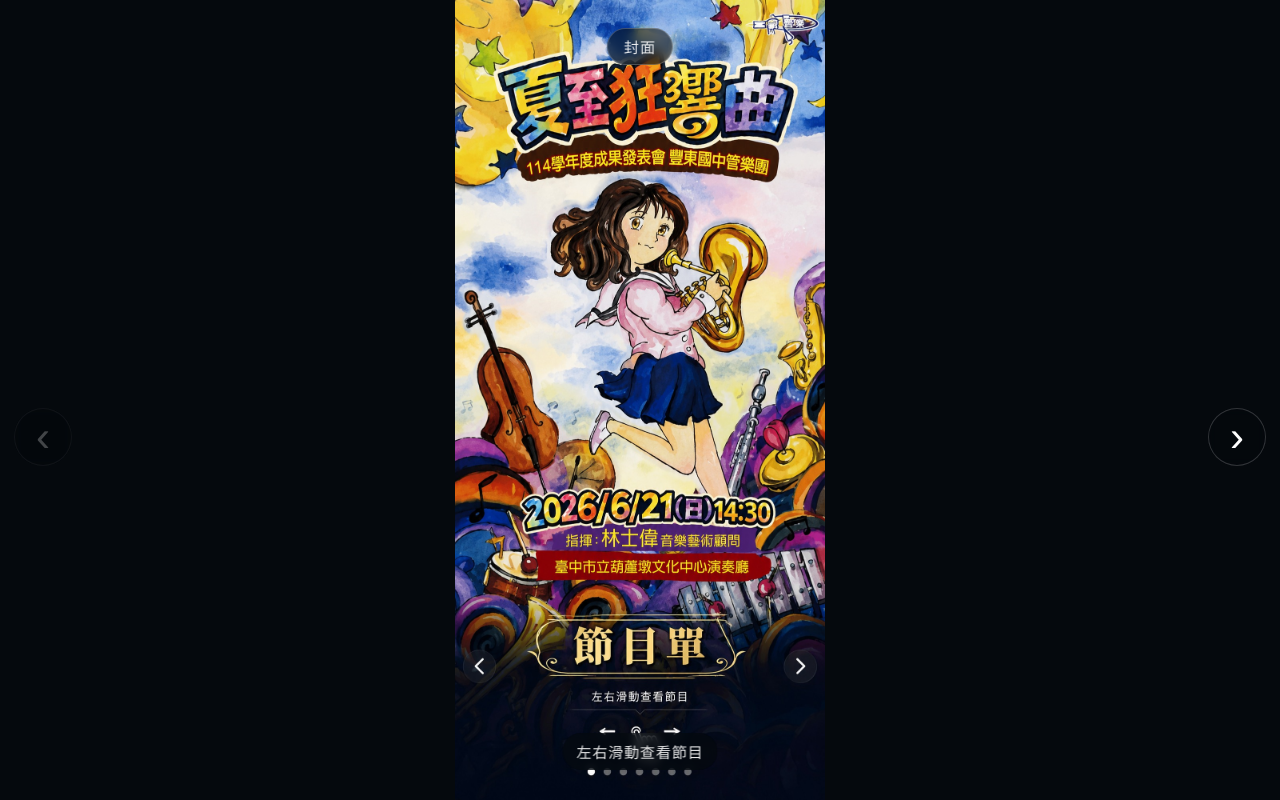
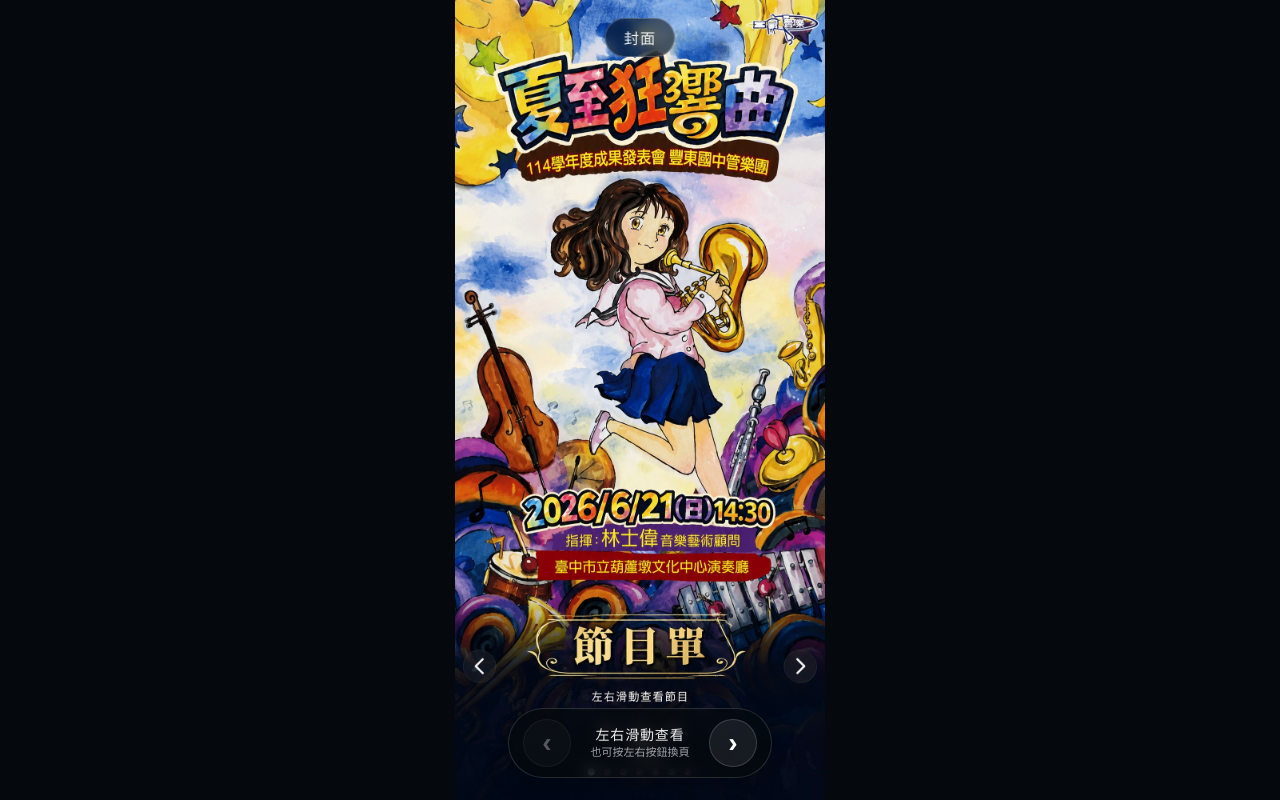
Before and after one commit to danny700808/Music-, a plain HTML site: page index.html in a window 1280 px wide. Drawn offline with Linux system fonts and the light colour scheme.

Commit message:
Add files via upload

```diff
--- a/index.html
+++ b/index.html
@@ -37,18 +37,19 @@
 
     .top-label {
       position: fixed;
-      top: 28px;
+      top: 18px;
       left: 50%;
       transform: translateX(-50%);
       z-index: 20;
-      padding: 7px 16px;
-      border: 1px solid rgba(255,255,255,0.22);
+      padding: 8px 18px;
+      border: 1px solid rgba(255,255,255,0.20);
       border-radius: 999px;
-      background: rgba(5, 9, 13, 0.58);
-      color: rgba(255,255,255,0.9);
+      background: rgba(5, 9, 13, 0.56);
+      color: rgba(255,255,255,0.92);
       font-size: 15px;
       letter-spacing: 0.08em;
       backdrop-filter: blur(6px);
+      white-space: nowrap;
     }
 
     .viewer {
@@ -75,6 +76,7 @@
       justify-content: center;
       background: #05090d;
       position: relative;
+      padding: 0;
     }
 
     .slide img {
@@ -86,57 +88,67 @@
       background: #05090d;
     }
 
+    /* 底部控制列：不再把箭頭放在左右中間，避免擋住封面文字 */
+    .bottom-controls {
+      position: fixed;
+      left: 50%;
+      bottom: 22px;
+      transform: translateX(-50%);
+      z-index: 30;
+      display: flex;
+      align-items: center;
+      gap: 14px;
+      padding: 10px 14px;
+      border-radius: 999px;
+      background: rgba(5, 9, 13, 0.68);
+      border: 1px solid rgba(255,255,255,0.14);
+      backdrop-filter: blur(8px);
+      box-shadow: 0 8px 24px rgba(0,0,0,0.24);
+    }
+
     .nav-btn {
-      position: fixed;
-      top: 51%;
-      z-index: 30;
-      width: 58px;
-      height: 58px;
+      width: 48px;
+      height: 48px;
       border-radius: 999px;
-      border: 1px solid rgba(255,255,255,0.18);
-      background: rgba(5,9,13,0.55);
+      border: 1px solid rgba(255,255,255,0.16);
+      background: rgba(255,255,255,0.08);
       color: #fff;
       display: flex;
       align-items: center;
       justify-content: center;
-      font-size: 42px;
-      font-weight: 500;
+      font-size: 28px;
+      font-weight: 600;
       line-height: 1;
       cursor: pointer;
-      backdrop-filter: blur(5px);
       user-select: none;
     }
 
-    .nav-btn.left {
-      left: 14px;
-    }
-
-    .nav-btn.right {
-      right: 14px;
-    }
-
     .nav-btn:disabled {
-      opacity: 0.25;
+      opacity: 0.32;
       cursor: default;
     }
 
-    .bottom-hint {
-      position: fixed;
-      left: 50%;
-      bottom: 30px;
-      transform: translateX(-50%);
-      z-index: 25;
+    .hint-wrap {
       display: flex;
+      flex-direction: column;
       align-items: center;
       justify-content: center;
-      gap: 10px;
-      padding: 8px 14px;
-      border-radius: 999px;
-      background: rgba(5, 9, 13, 0.58);
-      color: rgba(255,255,255,0.9);
-      font-size: 15px;
+      min-width: 110px;
+      padding: 0 2px;
+      color: rgba(255,255,255,0.92);
+      line-height: 1.2;
+    }
+
+    .hint-main {
+      font-size: 14px;
       letter-spacing: 0.06em;
-      backdrop-filter: blur(5px);
+      white-space: nowrap;
+    }
+
+    .hint-sub {
+      margin-top: 3px;
+      font-size: 11px;
+      color: rgba(255,255,255,0.62);
       white-space: nowrap;
     }
 
@@ -149,24 +161,26 @@
       word-break: break-all;
     }
 
-    @media (max-width: 390px) {
-      .nav-btn {
-        width: 52px;
-        height: 52px;
-        font-size: 38px;
+    @media (max-width: 520px) {
+      .top-label {
+        top: 16px;
       }
 
-      .nav-btn.left {
-        left: 10px;
+      .bottom-controls {
+        bottom: max(18px, env(safe-area-inset-bottom));
+        width: calc(100% - 24px);
+        max-width: 360px;
+        justify-content: space-between;
       }
 
-      .nav-btn.right {
-        right: 10px;
+      .nav-btn {
+        width: 46px;
+        height: 46px;
+        font-size: 27px;
       }
 
-      .bottom-hint {
-        bottom: 22px;
-        font-size: 14px;
+      .hint-main {
+        font-size: 13px;
       }
     }
   </style>
@@ -179,15 +193,18 @@
       <div class="track" id="track"></div>
     </section>
 
-    <button class="nav-btn left" id="prevBtn" type="button" aria-label="上一頁">‹</button>
-    <button class="nav-btn right" id="nextBtn" type="button" aria-label="下一頁">›</button>
-    <div class="bottom-hint">左右滑動查看節目</div>
+    <div class="bottom-controls">
+      <button class="nav-btn" id="prevBtn" type="button" aria-label="上一頁">‹</button>
+      <div class="hint-wrap">
+        <div class="hint-main">左右滑動查看</div>
+        <div class="hint-sub">也可按左右按鈕換頁</div>
+      </div>
+      <button class="nav-btn" id="nextBtn" type="button" aria-label="下一頁">›</button>
+    </div>
   </main>
 
   <script>
-    // 使用你 GitHub 現有檔案，不需要重新上傳圖片。
-    // 第一張封面就是 cover.jpg，不再用黑底大字封面蓋住它。
-    const VERSION = "20260608-2120";
+    const VERSION = "20260608-2148";
 
     const pages = [
       { file: "cover.jpg", label: "封面" },
@@ -219,21 +236,20 @@
     function buildSlides() {
       track.innerHTML = "";
 
-      pages.forEach((item, index) => {
+      pages.forEach((item) => {
         const slide = document.createElement("div");
         slide.className = "slide";
 
         const img = document.createElement("img");
         img.src = assetUrl(item.file);
         img.alt = item.label;
-        img.loading = index === 0 ? "eager" : "lazy";
+        img.loading = item.file === "cover.jpg" ? "eager" : "lazy";
 
         img.onerror = () => {
           slide.innerHTML = `
             <div class="fallback">
               圖片讀取失敗<br>
-              檔名：${item.file}<br>
-              請測試網址最後加：/${item.file}
+              檔名：${item.file}
             </div>
           `;
         };
```
